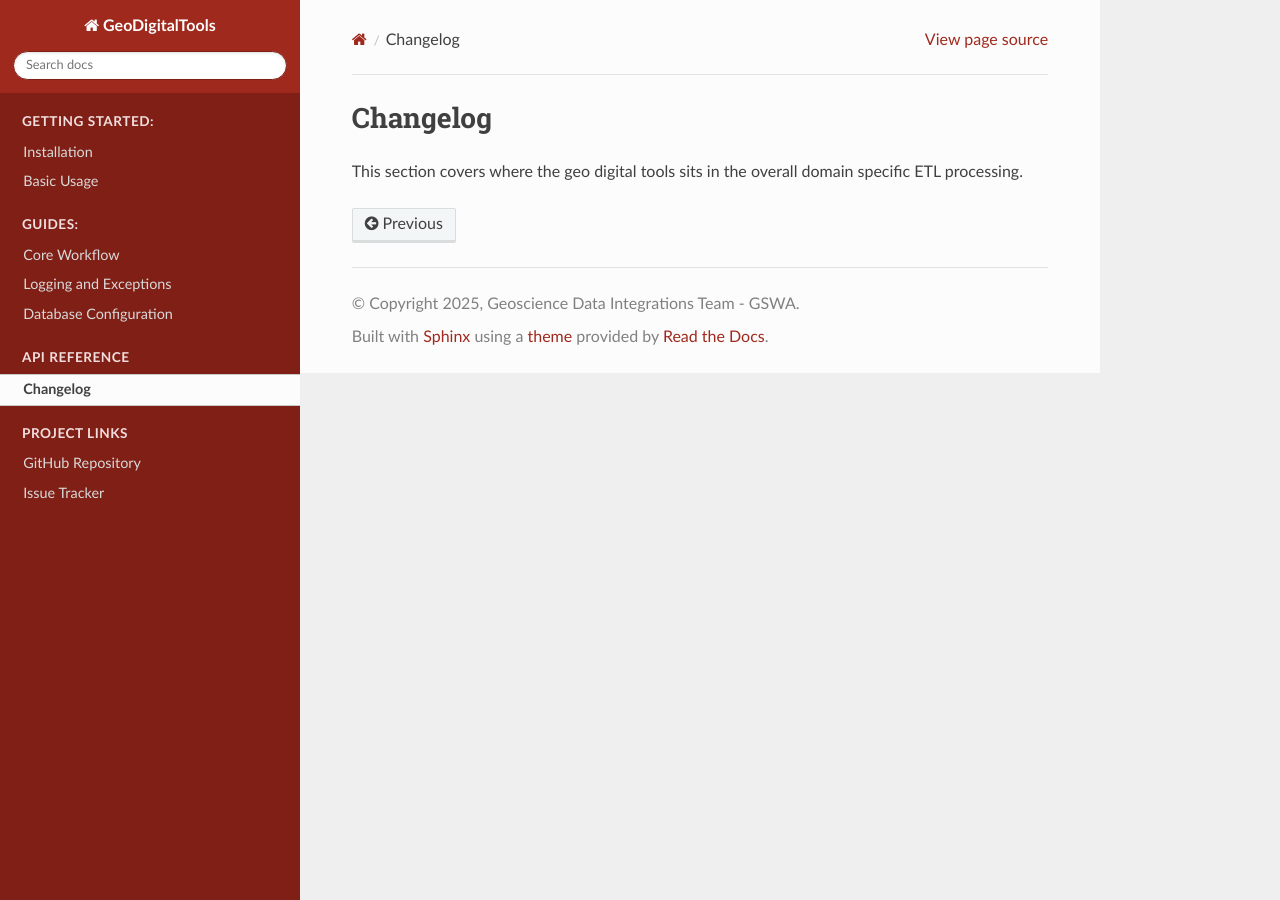
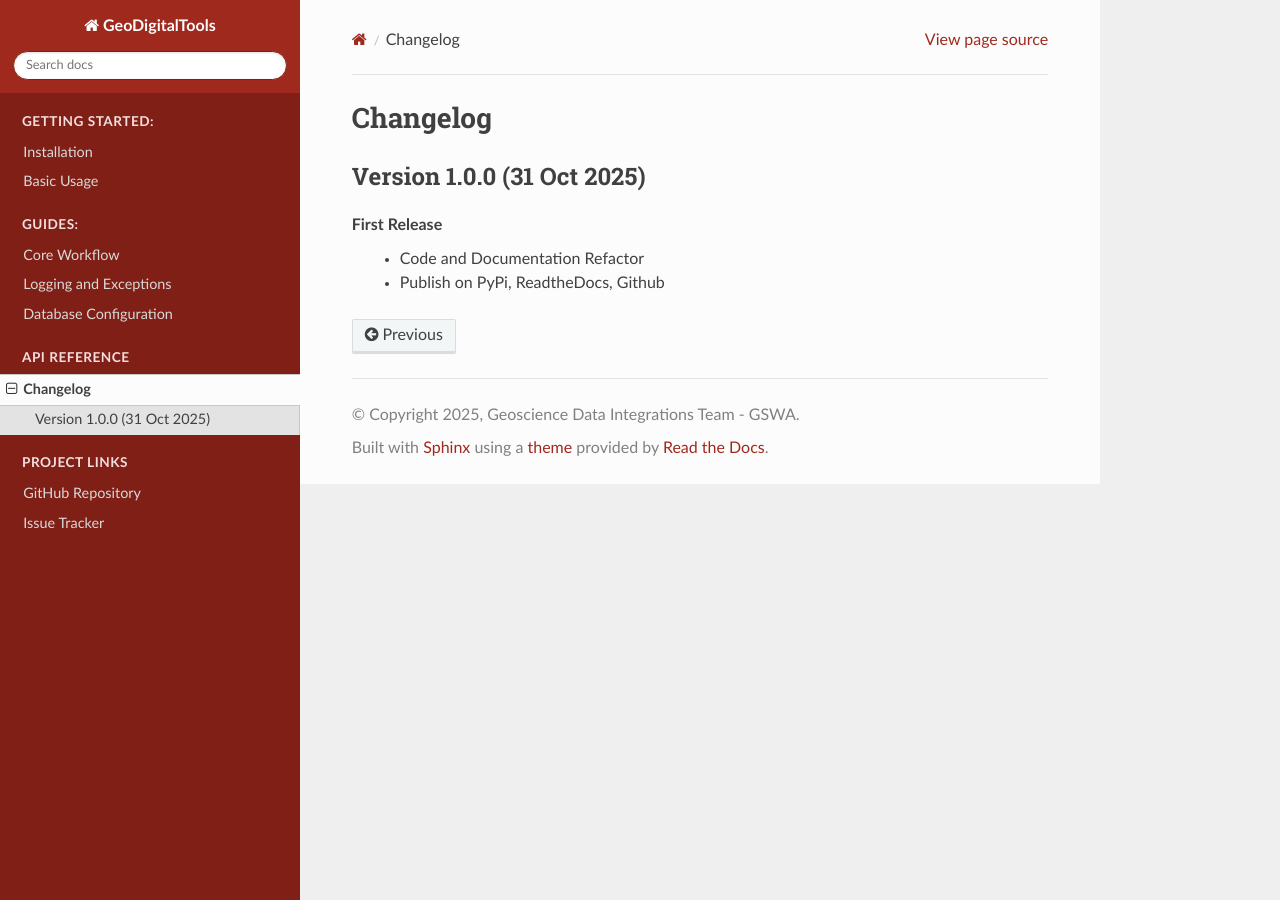
Before and after one commit to Geological-Survey-of-Western-Australia/atratus, a Sphinx documentation site: the page built from docs/source/changelog.rst, in a window 1280 px wide. Built offline with Sphinx 7.4.7 and the Read the Docs theme 3.1.0, drawn with Linux system fonts in a browser that asks for light colours; pages that are not in the unit, such as notebooks, are missing from menus.

Commit message:
📝 - Basic Changelog Entry

```diff
--- a/docs/source/changelog.rst
+++ b/docs/source/changelog.rst
@@ -1,5 +1,9 @@
 Changelog
 =================
 
-This section covers where the geo digital tools sits in the overall
-domain specific ETL processing.
+Version 1.0.0 (31 Oct 2025)
+---------------------------
+
+First Release
+ - Code and Documentation Refactor
+ - Publish on PyPi, ReadtheDocs, Github
```
